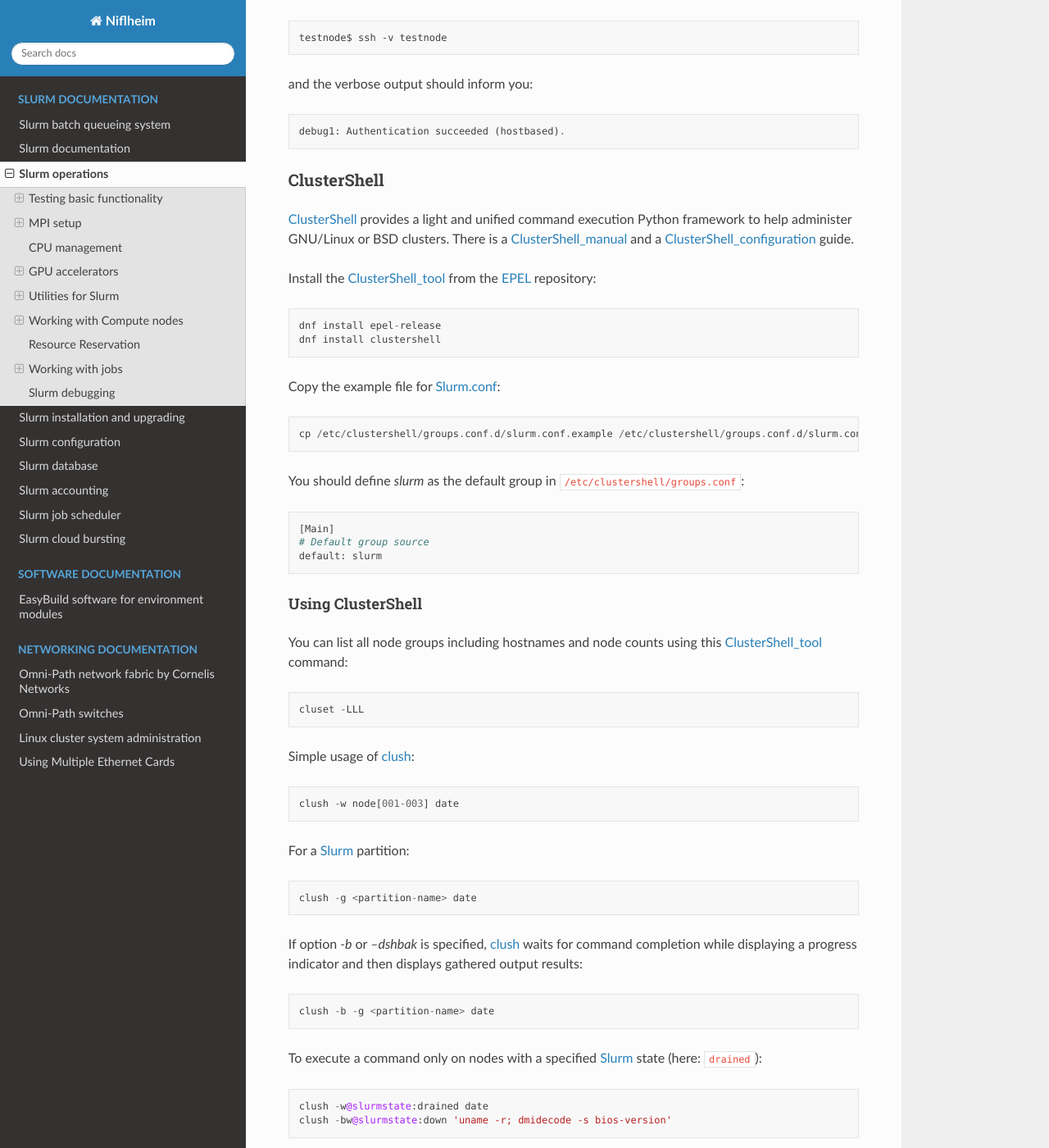
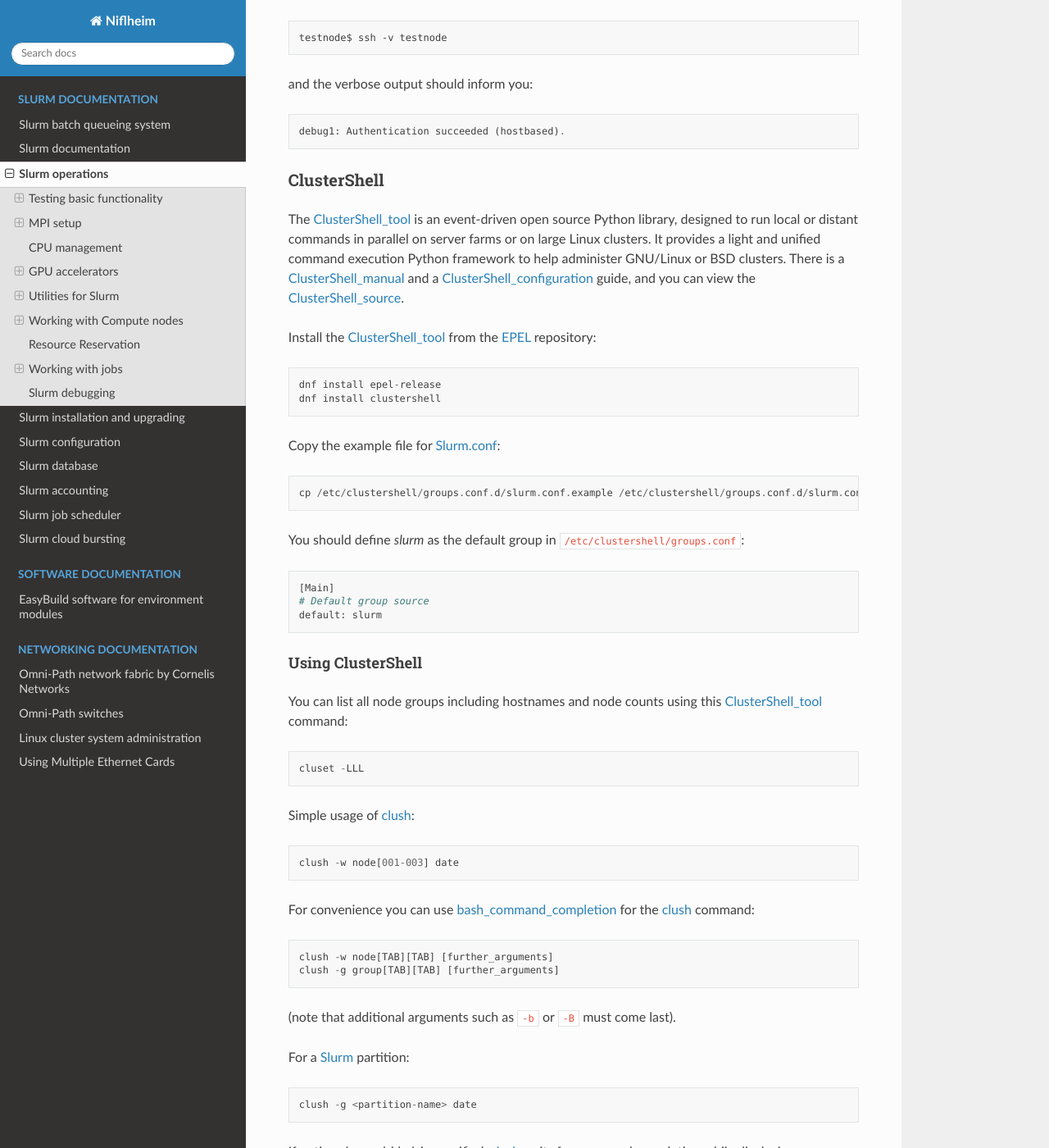
Before and after one commit to OleHolmNielsen/Niflheim_system, a Sphinx documentation site: the page built from docs/Slurm_operations.rst, in a window 1280 px wide and 1400 px high, scrolled down 10746 px. Shown: the whole window at 82% size. Built offline with Sphinx 7.4.7 and the Read the Docs theme 3.1.0, drawn with Linux system fonts in a browser that asks for light colours.

Commit message:
Added link to bash_command_completion

```diff
--- a/docs/Slurm_operations.rst
+++ b/docs/Slurm_operations.rst
@@ -499,11 +499,15 @@
 ClusterShell
 ------------
 
-ClusterShell_ provides a light and unified command execution Python framework to help administer GNU/Linux or BSD clusters.
-There is a ClusterShell_manual_ and a ClusterShell_configuration_ guide.
+The ClusterShell_tool_ is an event-driven open source Python library, designed to run local or distant commands in parallel on server farms or on large Linux clusters.
+It provides a light and unified command execution Python framework to help administer GNU/Linux or BSD clusters.
+There is a ClusterShell_manual_ and a ClusterShell_configuration_ guide,
+and you can view the ClusterShell_source_.
 
 .. _ClusterShell_manual: https://clustershell.readthedocs.io/en/latest/
 .. _ClusterShell_configuration: https://clustershell.readthedocs.io/en/latest/config.html
+.. _ClusterShell_tool: https://clustershell.readthedocs.io/en/latest/intro.html
+.. _ClusterShell_source: https://github.com/cea-hpc/clustershell
 
 Install the ClusterShell_tool_ from the EPEL_ repository::
 
@@ -534,13 +538,20 @@
 
   clush -w node[001-003] date
 
+For convenience you can use bash_command_completion_ for the clush_ command::
+
+  clush -w node[TAB][TAB] [further_arguments]
+  clush -g group[TAB][TAB] [further_arguments]
+
+(note that additional arguments such as ``-b`` or ``-B`` must come last).
+
 For a Slurm_ partition::
 
   clush -g <partition-name> date
 
 If option *-b* or *--dshbak* is specified, clush_ waits for command completion while displaying a progress indicator and then displays gathered output results::
 
-  clush -b -g <partition-name> date
+  clush -g <partition-name> -b date
 
 To execute a command only on nodes with a specified Slurm_ state (here: ``drained``)::
 
@@ -569,9 +580,10 @@
   $ nodeset --expand node[13-15,17-19]
   node13 node14 node15 node17 node18 node19
 
-.. _ClusterShell_tool: https://clustershell.readthedocs.io/en/latest/intro.html
 .. _clush: https://clustershell.readthedocs.io/en/latest/tools/clush.html
 .. _nodeset: https://clustershell.readthedocs.io/en/latest/tools/nodeset.html
+.. _bash-completion: https://github.com/scop/bash-completion
+.. _bash_command_completion: https://www.gnu.org/software/gnuastro/manual/html_node/Bash-TAB-completion-tutorial.html
 
 Skipping powered_down nodes
 .............................
```
